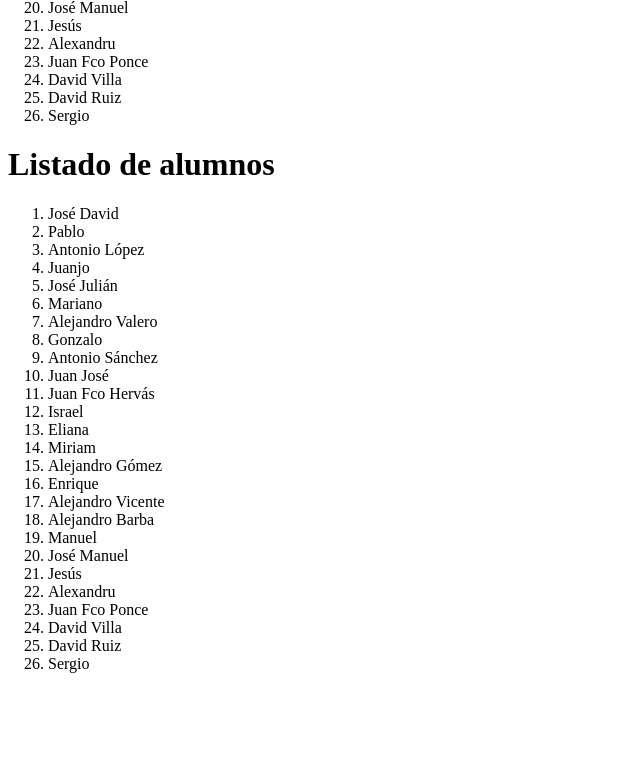
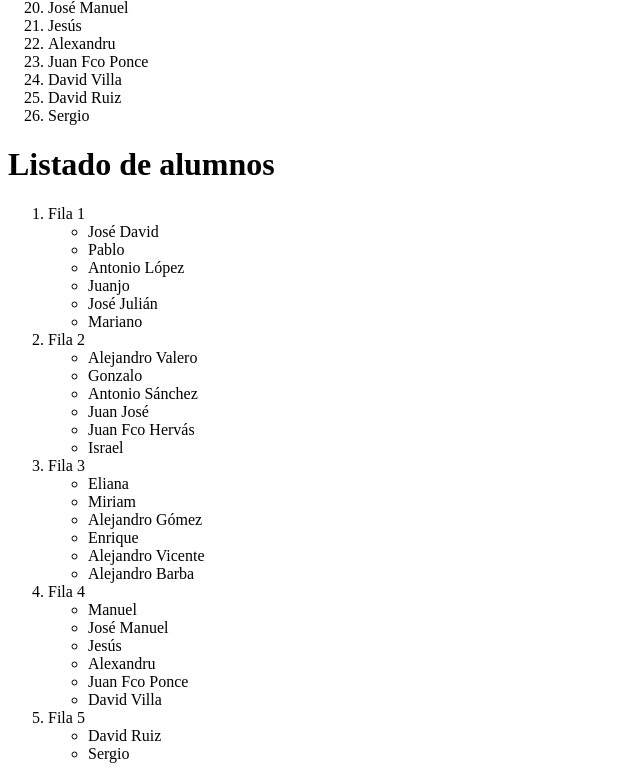
Before and after one commit to imShazzo/DAW2, a PHP site: page /Clase/UT2/1.5.php in a window 1280 px wide. Shown: the part 423-1202 px from the top of the page, without its empty margins (0-640 px from the left). Before the commit the page ends 1096 px from the top, so only its background shows below. Run offline with PHP 8.4, Linux system fonts and the light colour scheme.

Commit message:
fix(dwes): iterate classroom rows and render nested sublists for students

```diff
--- a/DWES/Docker/src/Clase/UT2/1.5.php
+++ b/DWES/Docker/src/Clase/UT2/1.5.php
@@ -41,7 +41,7 @@
     foreach ($nombres as $nombre) {
         echo "<li>" . $nombre . "</li>";
     }
-    echo "</ol>"
+    echo "</ol>";
     ?>
 
     <?php
@@ -86,10 +86,15 @@
 
     echo "<h1>Listado de alumnos</h1>";
     echo "<ol>";
-    foreach ($nombres as $nombre) {
-        echo "<li>" . $nombre . "</li>";
+    foreach ($nombresporfilas as $fila => $nombres) {
+        echo "<li>" . $fila . "</li>";
+        echo "<ul>";
+        foreach ($nombres as $nombre) {
+            echo "<li>" . $nombre . "</li>";
+        }
+        echo "</ul>";
     }
-    echo "</ol>"
+    echo "</ol>";
     ?>
 </body>
 </html>
```
